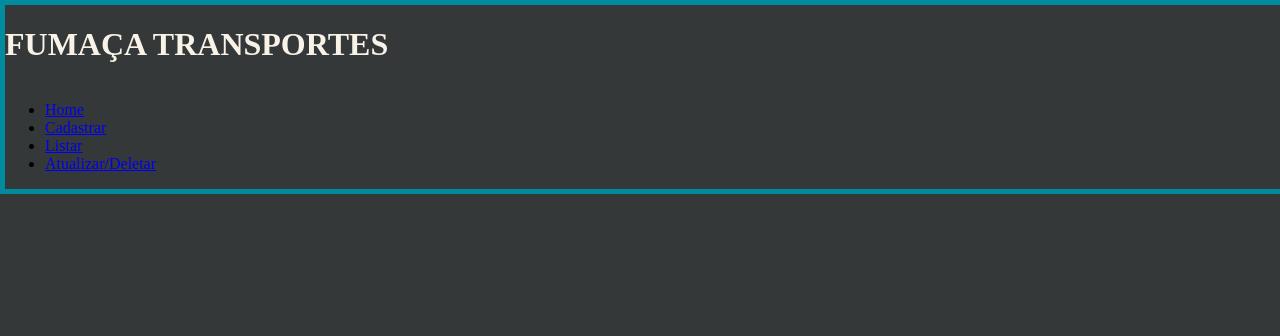
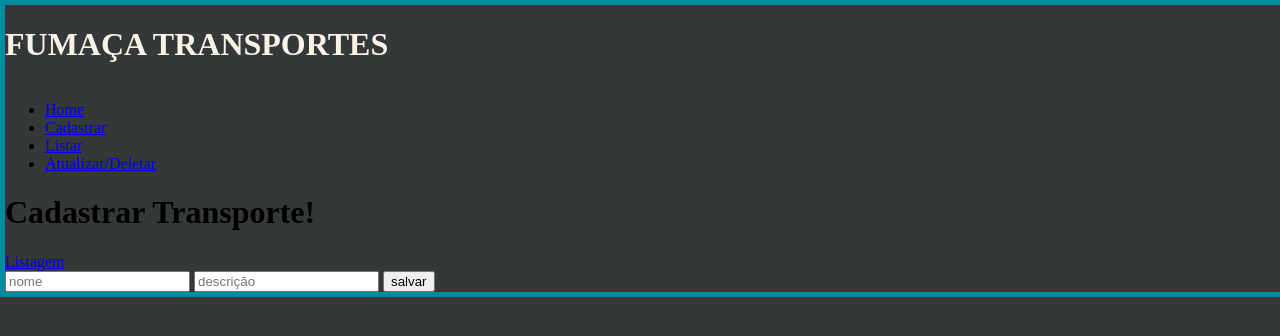
Before and after one commit to titodeluchi/Projeto, a Python web app: template Trabalho/templates/cadastrar.html in a window 1280 px wide. Shown: the top 336 px of the page. Run offline with Jinja, Linux system fonts and the light colour scheme; the template is opened without the code that fills it, so the values that code supplies are empty.

Commit message:
jonathan 5 - 16/10/2019

```diff
--- a/Trabalho/templates/cadastrar.html
+++ b/Trabalho/templates/cadastrar.html
@@ -2,6 +2,19 @@
 
 {% block index %}
 
+    <h1>Cadastrar Transporte!</h1>
+    <a href="/produto/lista">Listagem</a>
+
+    <div class= "formulario">
+        <form action="/produto/salvar" method="POST">
+            <input class="input" type="text" placeholder="nome" name="nome">
+            <input class="input" type="text" placeholder="descrição" name="descricao">
+            <input type="submit" value="salvar">
+
+
+        </form>
+
+    </div>
 
 
 
--- a/Trabalho/templates/layout.html
+++ b/Trabalho/templates/layout.html
@@ -26,29 +26,7 @@
         </div>
     </div class="corpo">
         {% block index %}
-            <div class="titulo">
-                <p>Inspirados nos avanços tecnológicos da Tesla Motors, a Fumaça Transportes emprega o que existe de mais avançado e sólido no mercado
-                    de transportes.</p>
-                <p>Venha conosco nesta viagem e deguste um pouco do prazer que carinhosamente dedicamos para você.</p>
-            </div>
-            <div class="carro">
-                <p>Se você como muitos, está cansado de conversar com motoristas de uber sobre a previsão do tempo para hoje, venha conosco conhecer
-                    as vantagens que só um carro autonomo pode proporcionar.</p>
-                <p>Compatível com todas as tecnologias existentes, indique suas preferências, dedique seu tempo para você.</p>
-                <img src="../static/tesla car.jpg" alt="">
-            </div>
-            <div class="onibus">
-                <p>Se você como muitos, está cansado de motoristas que freiam de repente, escutam Massa FM e daqueles cobradores chatos que te
-                    mandam dar um passinho para trás.</p>
-                <p>Conheça nossa linha de Ônibus autonomos, combine e programe a viagem com seus amigos, com garantia de conforto e tranquilidade.</p>
-                <img src="../static/busão da massa.jpg" alt="">
-            </div>
-            <div class="metro">
-                <p>Se você como muitos, nunca conheceu um motorista de metro, agora mesmo que você nunca conhecerá.</p>
-                <p>Tão rápido como uma viagem de avião com mais de cinco paradas, embarque em nosso metro autonomo, que mistura luxo e conforto
-                    para lhe prover o que há de melhor em viagens de média e longa distância.</p>
-                <img src="../static/metro_grande.jpg" alt="">
-            </div>
+
         {% endblock %}
 </body>
 </html>
```
Also changed, not shown: Trabalho/templates/index.html (+23 -1 lines).
